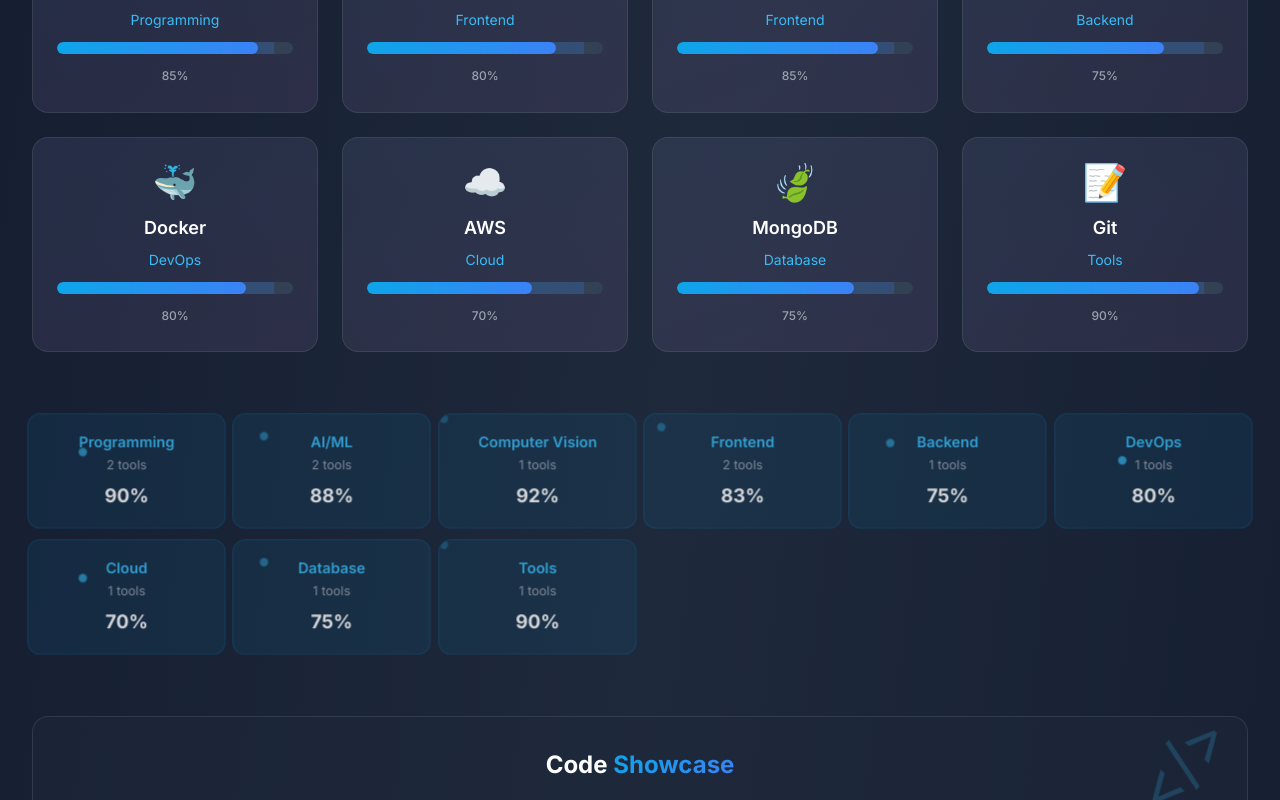
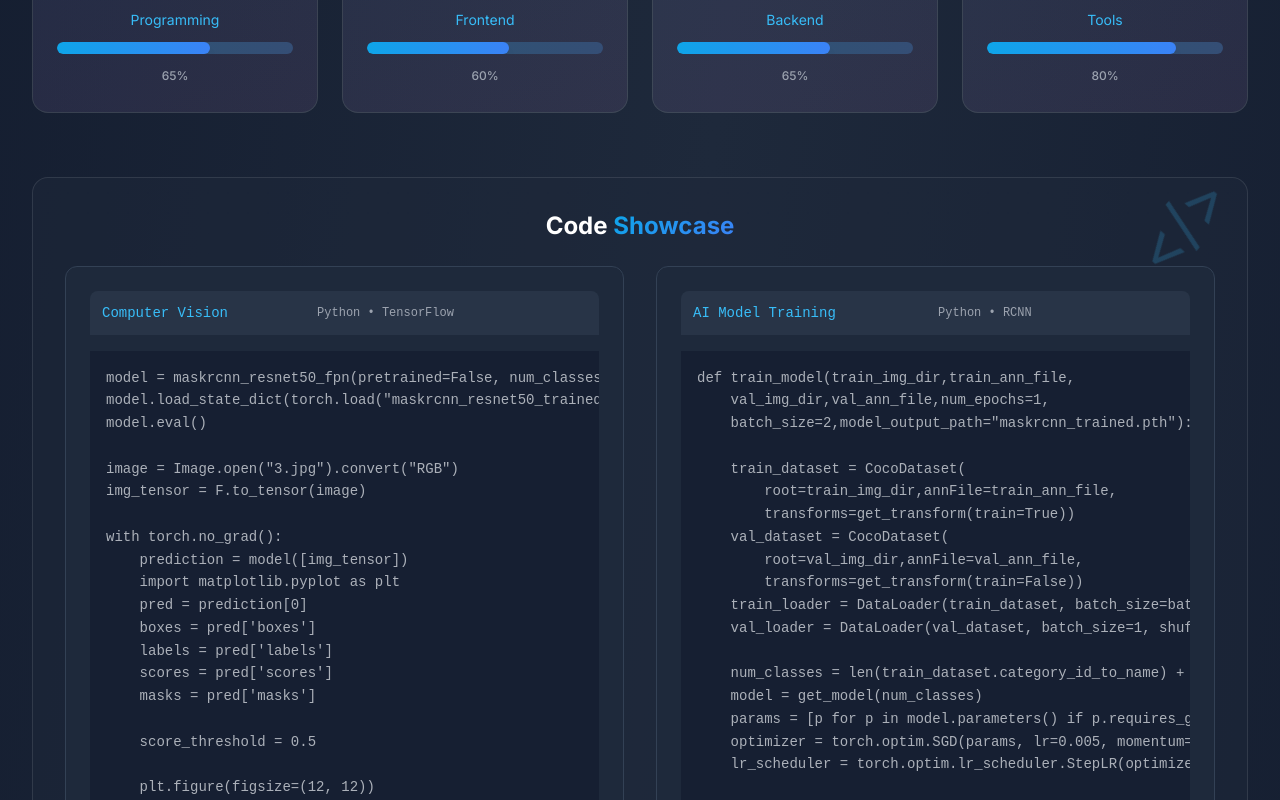
Before and after one commit to zahid-marwat/Vercel_portfolio, a Next.js app: page / in a window 1280 px wide. Shown: the part 4360-5160 px from the top of the page. Built offline with nearby package versions, Linux system fonts and the light colour scheme.

Commit message:
reducing the lagging factors

```diff
--- a/src/components/sections/ExperienceSection.tsx
+++ b/src/components/sections/ExperienceSection.tsx
@@ -1,7 +1,7 @@
 'use client'
 
 import Link from 'next/link'
-import { FadeInUp, StaggerContainer, SlideInLeft, SlideInRight } from '../animations'
+import { FadeInUp } from '../animations'
 import { Card3D } from '../animations/3DEffects'
 import { motion } from 'framer-motion'
 
--- a/src/components/sections/ProjectsSection.tsx
+++ b/src/components/sections/ProjectsSection.tsx
@@ -84,19 +84,16 @@ const ProjectsSection = () => {
               className="text-3xl md:text-4xl lg:text-5xl font-bold mb-6"
             />
 
-            <Float3D
-              intensity={15}
-              className="text-lg md:text-xl text-gray-300"
-            >
+
               <p>
                 Explore my portfolio of innovative AI solutions and web applications
               </p>
-            </Float3D>
+
           </div>
         </FadeInUp>
 
         {/* Category Filter */}
-        <FadeInUp delay={0.2}>
+        <FadeInUp delay={0.1}>
           <div className="flex flex-wrap justify-center gap-4 mb-12">
             {categories.map((category, index) => (
               <motion.button
--- a/src/components/sections/TechStackSection.tsx
+++ b/src/components/sections/TechStackSection.tsx
@@ -1,9 +1,7 @@
 'use client'
-
-import { FadeInUp, StaggerContainer, ScaleIn, HoverCard, RotateIn, BounceIn } from '../animations'
-import { NeonGlow, MorphingShape, PulseEffect, GlitchEffect } from '../animations/SpecialEffects'
-import { ScrollReveal, ParallaxContainer, StaggerReveal, FloatingElement } from '../ScrollAnimations'
-import { motion, useScroll, useTransform } from 'framer-motion'
+import { FadeInUp, StaggerContainer, ScaleIn, HoverCard } from '../animations'
+import { NeonGlow, GlitchEffect } from '../animations/SpecialEffects'
+import { motion } from 'framer-motion'
 
 const TechStackSection = () => {
   const technologies = [
@@ -11,19 +9,19 @@ const TechStackSection = () => {
       name: 'Python',
       icon: '🐍',
       category: 'Programming',
-      proficiency: 95
+      proficiency: 90
     },
     {
       name: 'TensorFlow',
       icon: '🧠',
       category: 'AI/ML',
-      proficiency: 90
+      proficiency: 85
     },
     {
       name: 'PyTorch',
       icon: '🔥',
       category: 'AI/ML',
-      proficiency: 85
+      proficiency: 80
     },
     {
       name: 'OpenCV',
@@ -35,49 +33,49 @@ const TechStackSection = () => {
       name: 'JavaScript',
       icon: '⚡',
       category: 'Programming',
-      proficiency: 85
+      proficiency: 65
     },
     {
       name: 'React',
       icon: '⚛️',
       category: 'Frontend',
-      proficiency: 80
+      proficiency: 60
     },
-    {
-      name: 'Next.js',
-      icon: '🔺',
-      category: 'Frontend',
-      proficiency: 85
-    },
+    // {
+    //   name: 'Next.js',
+    //   icon: '🔺',
+    //   category: 'Frontend',
+    //   proficiency: 85
+    // },
     {
       name: 'Node.js',
       icon: '🟢',
       category: 'Backend',
-      proficiency: 75
+      proficiency: 65
     },
-    {
-      name: 'Docker',
-      icon: '🐳',
-      category: 'DevOps',
-      proficiency: 80
-    },
-    {
-      name: 'AWS',
-      icon: '☁️',
-      category: 'Cloud',
-      proficiency: 70
-    },
-    {
-      name: 'MongoDB',
-      icon: '🍃',
-      category: 'Database',
-      proficiency: 75
-    },
+    // {
+    //   name: 'Docker',
+    //   icon: '🐳',
+    //   category: 'DevOps',
+    //   proficiency: 80
+    // },
+    // {
+    //   name: 'AWS',
+    //   icon: '☁️',
+    //   category: 'Cloud',
+    //   proficiency: 70
+    // },
+    // {
+    //   name: 'MongoDB',
+    //   icon: '🍃',
+    //   category: 'Database',
+    //   proficiency: 75
+    // },
     {
       name: 'Git',
       icon: '📝',
       category: 'Tools',
-      proficiency: 90
+      proficiency: 80
     }
   ]
 
@@ -127,7 +125,7 @@ const TechStackSection = () => {
                     className="text-4xl mb-3 inline-block"
                     whileHover={{
                       rotate: [0, -15, 15, -15, 0],
-                      scale: [1, 1.2, 1.1, 1.2, 1],
+                      // scale: [1, 1.2, 1.1, 1.2, 1],
                     }}
                     transition={{ duration: 0.8 }}
                   >
@@ -135,13 +133,12 @@ const TechStackSection = () => {
                   </motion.div>
                   <motion.h3
                     className="text-lg font-semibold text-white mb-2"
-                    whileHover={{ color: "#60a5fa" }}
+
                   >
                     {tech.name}
                   </motion.h3>
                   <motion.p
                     className="text-sm text-primary-400 mb-3"
-                    whileHover={{ scale: 1.05 }}
                   >
                     {tech.category}
                   </motion.p>
@@ -150,14 +147,7 @@ const TechStackSection = () => {
                   <div className="w-full bg-dark-700 rounded-full h-3 mb-2 overflow-hidden relative">
                     <motion.div
                       className="absolute inset-0 bg-gradient-to-r from-primary-500/20 to-blue-500/20"
-                      animate={{
-                        x: ["-100%", "100%"]
-                      }}
-                      transition={{
-                        duration: 2,
-                        repeat: Infinity,
-                        ease: "linear"
-                      }}
+
                     />
                     <motion.div
                       className="relative bg-gradient-to-r from-primary-500 to-blue-500 h-3 rounded-full shadow-lg"
@@ -183,69 +173,6 @@ const TechStackSection = () => {
               </HoverCard>
             </NeonGlow>
           ))}
-        </StaggerContainer>
-
-        {/* Categories Overview */}
-        <StaggerContainer staggerDelay={0.1} className="grid grid-cols-2 md:grid-cols-3 lg:grid-cols-6 gap-4 mb-16">
-          {categories.map((category, index) => {
-            const categoryTechs = technologies.filter(tech => tech.category === category)
-            const avgProficiency = Math.round(
-              categoryTechs.reduce((sum, tech) => sum + tech.proficiency, 0) / categoryTechs.length
-            )
-
-            return (
-              <BounceIn key={index} delay={index * 0.1}>
-                <PulseEffect>
-                  <motion.div
-                    className="p-4 rounded-xl bg-primary-500/10 border border-primary-500/20 text-center relative overflow-hidden"
-                    whileHover={{
-                      scale: 1.08,
-                      backgroundColor: "rgba(59, 130, 246, 0.15)",
-                      borderColor: "rgba(59, 130, 246, 0.4)"
-                    }}
-                    transition={{ duration: 0.3 }}
-                  >
-                    {/* Animated Background Particles */}
-                    <motion.div
-                      className="absolute top-0 left-0 w-2 h-2 bg-primary-400 rounded-full"
-                      animate={{
-                        x: [0, 60, 0],
-                        y: [0, 40, 0],
-                        opacity: [0.3, 0.8, 0.3]
-                      }}
-                      transition={{
-                        duration: 3,
-                        repeat: Infinity,
-                        delay: index * 0.5
-                      }}
-                    />
-
-                    <motion.h4
-                      className="text-sm font-semibold text-primary-400 mb-1"
-                      whileHover={{ scale: 1.1 }}
-                    >
-                      {category}
-                    </motion.h4>
-                    <p className="text-xs text-gray-400">{categoryTechs.length} tools</p>
-                    <motion.div
-                      className="text-lg font-bold text-white mt-2"
-                      initial={{ scale: 0.8, opacity: 0 }}
-                      whileInView={{ scale: 1, opacity: 1 }}
-                      viewport={{ once: true }}
-                      transition={{ delay: index * 0.1 }}
-                      whileHover={{
-                        scale: 1.2,
-                        color: "#60a5fa",
-                        textShadow: "0 0 10px rgba(96, 165, 250, 0.5)"
-                      }}
-                    >
-                      {avgProficiency}%
-                    </motion.div>
-                  </motion.div>
-                </PulseEffect>
-              </BounceIn>
-            )
-          })}
         </StaggerContainer>
 
         {/* Code Showcase Preview */}
@@ -294,7 +221,7 @@ const TechStackSection = () => {
                     >
                       Computer Vision
                     </motion.span>
-                    <span className="text-xs text-gray-400">Python • OpenCV</span>
+                    <span className="text-xs text-gray-400">Python • TensorFlow</span>
                     <motion.div
                       className="flex space-x-1"
                       initial={{ opacity: 0 }}
@@ -316,24 +243,49 @@ const TechStackSection = () => {
                       initial={{ opacity: 0.8 }}
                       whileHover={{ opacity: 1 }}
                     >
-{`import cv2
-import numpy as np
+{`model = maskrcnn_resnet50_fpn(pretrained=False, num_classes=4)
+model.load_state_dict(torch.load("maskrcnn_resnet50_trained.pth"))
+model.eval()
 
-def detect_objects(image_path):
-    """Real-time object detection"""
-    net = cv2.dnn.readNet('yolo.weights')
-    image = cv2.imread(image_path)
+image = Image.open("3.jpg").convert("RGB")
+img_tensor = F.to_tensor(image)
 
-    # Process image
-    blob = cv2.dnn.blobFromImage(
-        image, 0.00392, (416, 416),
-        (0, 0, 0), True, crop=False
-    )
+with torch.no_grad():
+    prediction = model([img_tensor])
+    import matplotlib.pyplot as plt
+    pred = prediction[0]
+    boxes = pred['boxes']
+    labels = pred['labels']
+    scores = pred['scores']
+    masks = pred['masks']
 
-    net.setInput(blob)
-    outputs = net.forward()
+    score_threshold = 0.5
 
-    return process_outputs(outputs)`}
+    plt.figure(figsize=(12, 12))
+    plt.imshow(image)
+    ax = plt.gca()
+
+    for i in range(len(boxes)):
+        if scores[i] >= score_threshold:
+            label_id = labels[i].item()
+            label_name = class_map.get(label_id, str(label_id))
+            print(label_name)
+
+    for i in range(len(boxes)):
+        if scores[i] >= score_threshold:
+            box = boxes[i].cpu().numpy()
+            label_id = labels[i].item()
+            label_name = class_map.get(label_id, str(label_id))
+            ax.add_patch(plt.Rectangle((box[0], box[1]), box[2]-box[0], box[3]-box[1],
+                                       fill=False, color='red', linewidth=2))
+            ax.text(box[0], box[1], f'{label_name}:{scores[i]:.2f}',
+                    fontsize=12, color='yellow', bbox=dict(facecolor='red', alpha=0.5))
+            mask = masks[i, 0].cpu().numpy()
+            ax.imshow(mask, alpha=0.5, cmap='jet')
+
+    plt.show()
+print(prediction)
+`}
                     </motion.pre>
 
                     {/* Typing Cursor Effect */}
@@ -365,7 +317,7 @@ def detect_objects(image_path):
                     >
                       AI Model Training
                     </motion.span>
-                    <span className="text-xs text-gray-400">Python • TensorFlow</span>
+                    <span className="text-xs text-gray-400">Python • RCNN</span>
                     <motion.div
                       className="flex space-x-1"
                       initial={{ opacity: 0 }}
@@ -387,22 +339,45 @@ def detect_objects(image_path):
                       initial={{ opacity: 0.8 }}
                       whileHover={{ opacity: 1 }}
                     >
-{`import tensorflow as tf
-from tensorflow.keras import layers
+{`def train_model(train_img_dir,train_ann_file,
+    val_img_dir,val_ann_file,num_epochs=1,
+    batch_size=2,model_output_path="maskrcnn_trained.pth"):
 
-def build_cnn_model(input_shape, num_classes):
-    """Build CNN for image classification"""
-    model = tf.keras.Sequential([
-        layers.Conv2D(32, 3, activation='relu'),
-        layers.MaxPooling2D(),
-        layers.Conv2D(64, 3, activation='relu'),
-        layers.MaxPooling2D(),
-        layers.Flatten(),
-        layers.Dense(64, activation='relu'),
-        layers.Dense(num_classes, activation='softmax')
-    ])
+    train_dataset = CocoDataset(
+        root=train_img_dir,annFile=train_ann_file,
+        transforms=get_transform(train=True))
+    val_dataset = CocoDataset(
+        root=val_img_dir,annFile=val_ann_file,
+        transforms=get_transform(train=False))
+    train_loader = DataLoader(train_dataset, batch_size=batch_size, shuffle=True, collate_fn=lambda x: tuple(zip(*x)))
+    val_loader = DataLoader(val_dataset, batch_size=1, shuffle=False, collate_fn=lambda x: tuple(zip(*x)))
 
-    return model`}
+    num_classes = len(train_dataset.category_id_to_name) + 1  # +1 for background
+    model = get_model(num_classes)
+    params = [p for p in model.parameters() if p.requires_grad]
+    optimizer = torch.optim.SGD(params, lr=0.005, momentum=0.9, weight_decay=0.0005)
+    lr_scheduler = torch.optim.lr_scheduler.StepLR(optimizer, step_size=3, gamma=0.1)
+
+    for epoch in range(num_epochs):
+        model.train()
+        epoch_loss = 0.0
+        for images, targets in tqdm(train_loader, desc=f"Training", unit="batch"):
+            new_images, new_targets = [], []
+            for img, tgt in zip(images, targets):
+                new_images.append(img)
+                new_targets.append(tgt)
+            images = [img.to(device) for img in new_images]
+            targets = [{k: v.to(device) for k, v in t.items()} for t in new_targets]
+            loss_dict = model(images, targets)
+            losses = sum(loss for loss in loss_dict.values())
+            epoch_loss += losses.item()
+
+            optimizer.zero_grad()
+            losses.backward()
+            optimizer.step()
+        lr_scheduler.step()
+    torch.save(model.state_dict(), model_output_path))
+`}
                     </motion.pre>
 
                     {/* Typing Cursor Effect */}
@@ -412,7 +387,7 @@ def build_cnn_model(input_shape, num_classes):
                         opacity: [1, 0, 1]
                       }}
                       transition={{
-                        duration: 1,
+                        duration: 3,
                         repeat: Infinity,
                         delay: 0.5
                       }}
```
Also changed, not shown: 1 other file (tests, documents, lock files or other folders).
